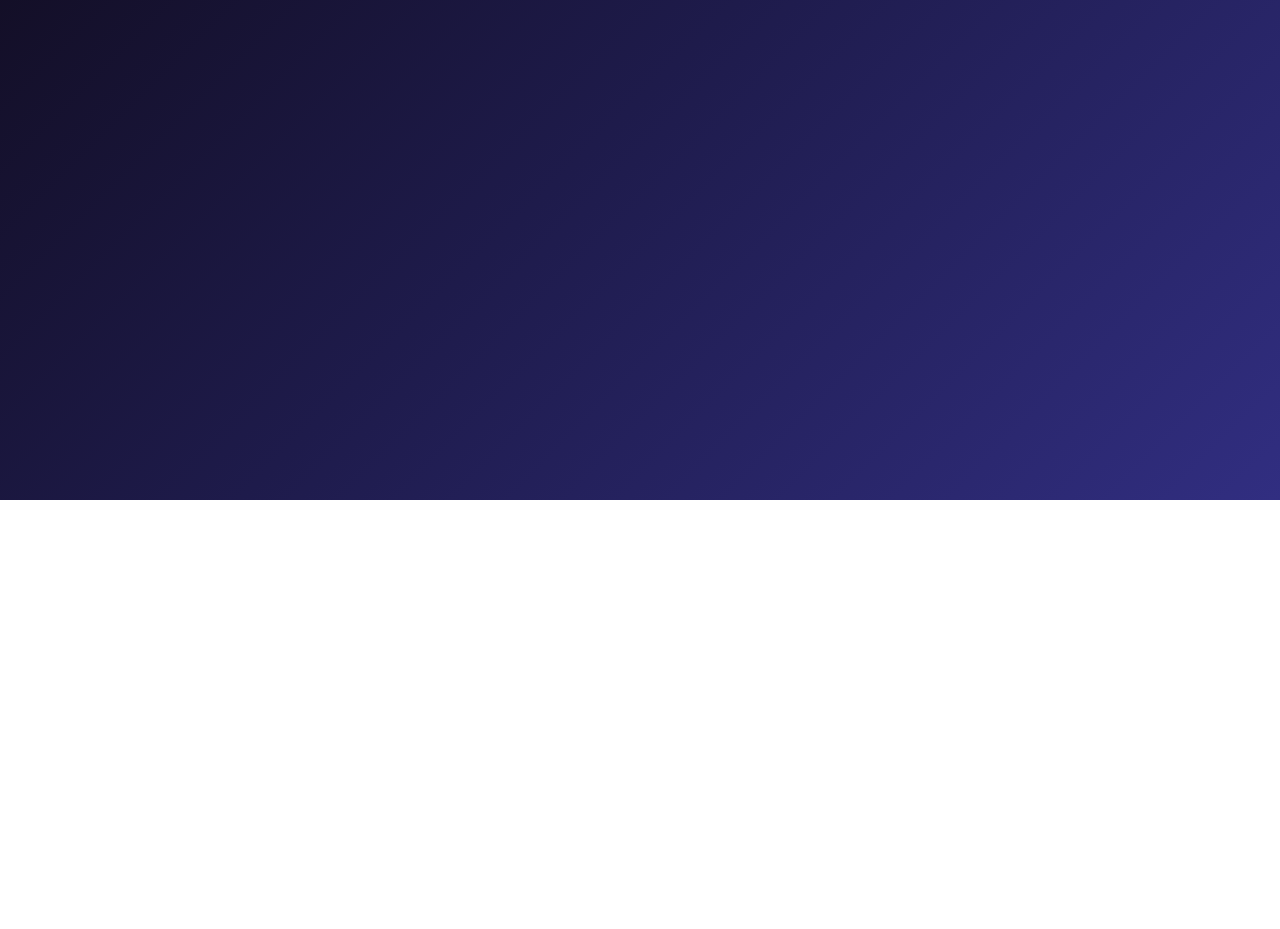
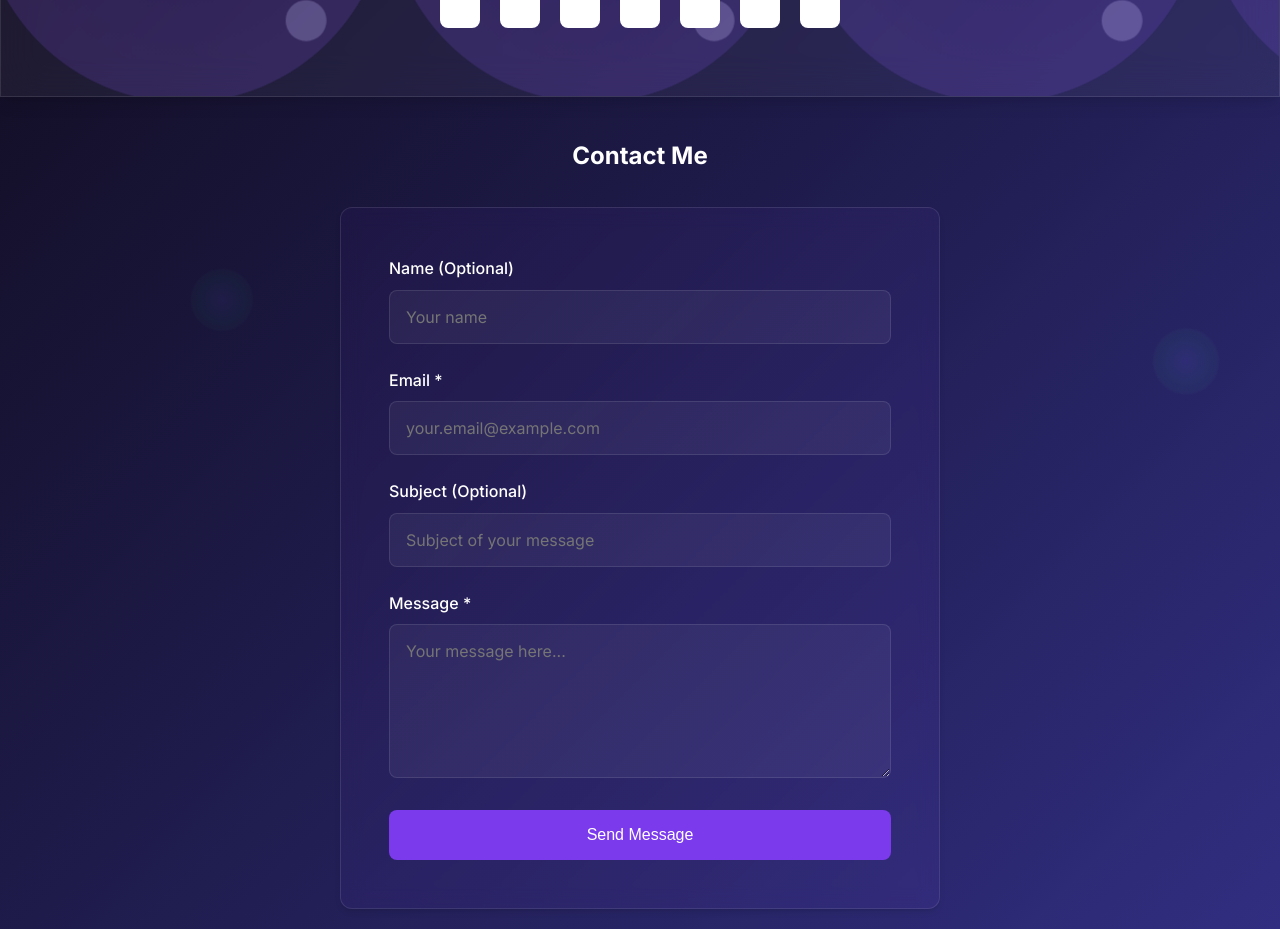
Before and after one commit to jmhj-0/personal-brand-website, a React (Create React App) app: page /contact in a window 1280 px wide. Before the commit this address had no page. Shown: the part 300-1229 px from the top of the page. Before the commit the page ends 800 px from the top, so only its background shows below. Built offline with nearby package versions, Linux system fonts and the light colour scheme; grey boxes are pictures that could not be loaded.

Commit message:
Add contact page with email form

```diff
--- a/package.json
+++ b/package.json
@@ -3,6 +3,7 @@
   "version": "0.1.0",
   "private": true,
   "dependencies": {
+    "@emailjs/browser": "^4.4.1",
     "@testing-library/jest-dom": "^5.17.0",
     "@testing-library/react": "^13.4.0",
     "@testing-library/user-event": "^13.5.0",
--- a/src/App.css
+++ b/src/App.css
@@ -265,3 +265,104 @@ main {
   background: var(--primary-hover);
   box-shadow: var(--glow);
 }
+
+/* Contact Page Styles */
+.contact-form-container {
+  max-width: 600px;
+  margin: 0 auto;
+  margin-top: var(--spacing-xl);
+}
+
+.contact-form {
+  background: var(--card-background);
+  backdrop-filter: blur(10px);
+  border: 1px solid var(--glass-border);
+  border-radius: var(--border-radius-lg);
+  padding: var(--spacing-2xl);
+  box-shadow: var(--shadow);
+}
+
+.form-group {
+  margin-bottom: var(--spacing-lg);
+  text-align: left;
+}
+
+.form-group label {
+  display: block;
+  margin-bottom: var(--spacing-sm);
+  font-weight: var(--font-weight-medium);
+  color: var(--text-color);
+}
+
+.form-group input,
+.form-group textarea {
+  width: 100%;
+  padding: var(--spacing-md);
+  background: var(--glass-background);
+  border: 1px solid var(--border-color);
+  border-radius: var(--border-radius-md);
+  color: var(--text-color);
+  font-family: var(--font-family);
+  font-size: var(--font-size-base);
+  transition: var(--transition);
+}
+
+.form-group input:focus,
+.form-group textarea:focus {
+  outline: none;
+  border-color: var(--primary-color);
+  box-shadow: 0 0 0 3px rgba(124, 58, 237, 0.1);
+}
+
+.form-group textarea {
+  resize: vertical;
+  min-height: 120px;
+}
+
+.error {
+  color: #ef4444;
+  font-size: 0.875rem;
+  margin-top: var(--spacing-xs);
+}
+
+.submit-btn {
+  background: var(--primary-color);
+  color: white;
+  border: none;
+  padding: var(--spacing-md) var(--spacing-xl);
+  border-radius: var(--border-radius-md);
+  font-size: var(--font-size-base);
+  font-weight: var(--font-weight-medium);
+  cursor: pointer;
+  transition: var(--transition);
+  width: 100%;
+}
+
+.submit-btn:hover:not(:disabled) {
+  background: var(--primary-hover);
+  box-shadow: var(--glow);
+}
+
+.submit-btn:disabled {
+  opacity: 0.6;
+  cursor: not-allowed;
+}
+
+.submit-message {
+  margin-top: var(--spacing-lg);
+  padding: var(--spacing-md);
+  border-radius: var(--border-radius-md);
+  font-weight: var(--font-weight-medium);
+}
+
+.submit-message.success {
+  background: rgba(16, 185, 129, 0.1);
+  border: 1px solid rgba(16, 185, 129, 0.3);
+  color: #10b981;
+}
+
+.submit-message.error {
+  background: rgba(239, 68, 68, 0.1);
+  border: 1px solid rgba(239, 68, 68, 0.3);
+  color: #ef4444;
+}
--- a/src/App.js
+++ b/src/App.js
@@ -5,6 +5,7 @@ import './App.css';
 import ScrollProgress from './components/ScrollProgress';
 import LandingPage from './components/LandingPage';
 const ProjectsPage = lazy(() => import('./components/ProjectsPage'));
+const ContactPage = lazy(() => import('./components/ContactPage'));
 
 function App() {
   const location = useLocation();
@@ -18,6 +19,7 @@ function App() {
             <Routes location={location}>
               <Route path="/" element={<LandingPage />} />
               <Route path="/projects" element={<ProjectsPage />} />
+              <Route path="/contact" element={<ContactPage />} />
             </Routes>
           </Suspense>
         </CSSTransition>
--- /dev/null
+++ b/src/components/ContactPage.js
@@ -0,0 +1,159 @@
+import React, { useState } from 'react';
+import Header from './Header';
+import emailjs from '@emailjs/browser';
+
+function ContactPage() {
+  const [formData, setFormData] = useState({
+    name: '',
+    email: '',
+    subject: '',
+    message: ''
+  });
+  const [errors, setErrors] = useState({});
+  const [isSubmitting, setIsSubmitting] = useState(false);
+  const [submitMessage, setSubmitMessage] = useState('');
+
+  const handleChange = (e) => {
+    const { name, value } = e.target;
+    setFormData(prev => ({
+      ...prev,
+      [name]: value
+    }));
+    // Clear error when user starts typing
+    if (errors[name]) {
+      setErrors(prev => ({
+        ...prev,
+        [name]: ''
+      }));
+    }
+  };
+
+  const validateForm = () => {
+    const newErrors = {};
+    if (!formData.email.trim()) {
+      newErrors.email = 'Email is required';
+    } else if (!/\S+@\S+\.\S+/.test(formData.email)) {
+      newErrors.email = 'Email is invalid';
+    }
+    if (!formData.message.trim()) {
+      newErrors.message = 'Message is required';
+    }
+    setErrors(newErrors);
+    return Object.keys(newErrors).length === 0;
+  };
+
+  const handleSubmit = async (e) => {
+    e.preventDefault();
+    if (!validateForm()) return;
+
+    setIsSubmitting(true);
+    setSubmitMessage('');
+
+    try {
+      // Replace with your EmailJS service ID, template ID, and public key
+      const serviceId = process.env.REACT_APP_EMAILJS_SERVICE_ID || 'your_service_id';
+      const templateId = process.env.REACT_APP_EMAILJS_TEMPLATE_ID || 'your_template_id';
+      const publicKey = process.env.REACT_APP_EMAILJS_PUBLIC_KEY || 'your_public_key';
+
+      const templateParams = {
+        from_name: formData.name || 'Anonymous',
+        from_email: formData.email,
+        subject: formData.subject || 'No Subject',
+        message: formData.message,
+        to_email: 'joseph@jmhj.io'
+      };
+
+      await emailjs.send(serviceId, templateId, templateParams, publicKey);
+
+      setSubmitMessage('Message sent successfully!');
+      setFormData({ name: '', email: '', subject: '', message: '' });
+    } catch (error) {
+      console.error('Email send error:', error);
+      setSubmitMessage('Failed to send message. Please try again.');
+    } finally {
+      setIsSubmitting(false);
+    }
+  };
+
+  return (
+    <div className="App">
+      <div className="bg-effects">
+        <div className="bg-shape"></div>
+        <div className="bg-shape"></div>
+        <div className="bg-shape"></div>
+        <div className="bg-shape"></div>
+      </div>
+      <Header />
+      <main>
+        <h2>Contact Me</h2>
+        <div className="contact-form-container">
+          <form onSubmit={handleSubmit} className="contact-form">
+            <div className="form-group">
+              <label htmlFor="name">Name (Optional)</label>
+              <input
+                type="text"
+                id="name"
+                name="name"
+                value={formData.name}
+                onChange={handleChange}
+                placeholder="Your name"
+              />
+            </div>
+
+            <div className="form-group">
+              <label htmlFor="email">Email *</label>
+              <input
+                type="email"
+                id="email"
+                name="email"
+                value={formData.email}
+                onChange={handleChange}
+                placeholder="your.email@example.com"
+                required
+              />
+              {errors.email && <span className="error">{errors.email}</span>}
+            </div>
+
+            <div className="form-group">
+              <label htmlFor="subject">Subject (Optional)</label>
+              <input
+                type="text"
+                id="subject"
+                name="subject"
+                value={formData.subject}
+                onChange={handleChange}
+                placeholder="Subject of your message"
+              />
+            </div>
+
+            <div className="form-group">
+              <label htmlFor="message">Message *</label>
+              <textarea
+                id="message"
+                name="message"
+                value={formData.message}
+                onChange={handleChange}
+                placeholder="Your message here..."
+                rows="6"
+                required
+              ></textarea>
+              {errors.message && <span className="error">{errors.message}</span>}
+            </div>
+
+            <button type="submit" disabled={isSubmitting} className="submit-btn">
+              {isSubmitting ? 'Sending...' : 'Send Message'}
+            </button>
+
+            {submitMessage && (
+              <div className={`submit-message ${submitMessage.includes('successfully') ? 'success' : 'error'}`}>
+                {submitMessage}
+              </div>
+            )}
+          </form>
+        </div>
+      </main>
+    </div>
+  );
+}
+
+export default ContactPage;
--- a/src/components/Header.js
+++ b/src/components/Header.js
@@ -41,6 +41,7 @@ function Header({ isLanding = false }) {
       <nav>
         <Link to="/" className="nav-link">Home</Link>
         <Link to="/projects" className="nav-link">Projects</Link>
+        <Link to="/contact" className="nav-link">Contact</Link>
       </nav>
       <div className="social-links">
         <a href="https://x.com/_jmhj" target="_blank" rel="noopener noreferrer">
```
Also changed, not shown: 1 other file (tests, documents, lock files or other folders).
